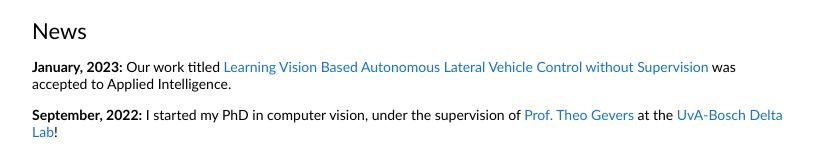
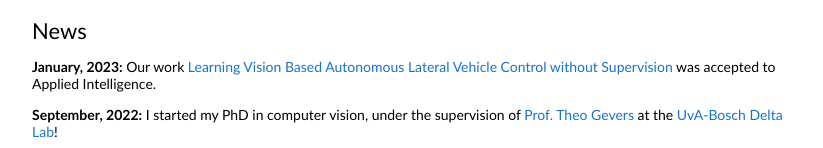
Before and after one commit to basakmelisocal/basakmelisocal.github.io, a plain HTML site: page index.html in a window 1280 px wide. Shown: the part 381-529 px from the top of the page, without its empty margins (228-1051 px from the left). Drawn offline with Linux system fonts and the light colour scheme.

Commit message:
Update index.html

```diff
--- a/index.html
+++ b/index.html
@@ -42,7 +42,7 @@
               <td style="padding:20px;width:100%;vertical-align:middle">
                 <heading>News</heading>
                 <p>
-                	<b>January, 2023:</b> Our work titled <a href="https://link.springer.com/article/10.1007/s10489-023-04478-8">Learning Vision Based Autonomous Lateral Vehicle Control without Supervision</a> was accepted to Applied Intelligence.
+                	<b>January, 2023:</b> Our work <a href="https://link.springer.com/article/10.1007/s10489-023-04478-8">Learning Vision Based Autonomous Lateral Vehicle Control without Supervision</a> was accepted to Applied Intelligence.
                 </p>
                 <p>
                   <b>September, 2022:</b> I started my PhD in computer vision, under the supervision of <a href="https://staff.fnwi.uva.nl/th.gevers/">Prof. Theo Gevers</a> at the <a href="https://ivi.fnwi.uva.nl/uvaboschdeltalab/">UvA-Bosch Delta Lab</a>!
```
